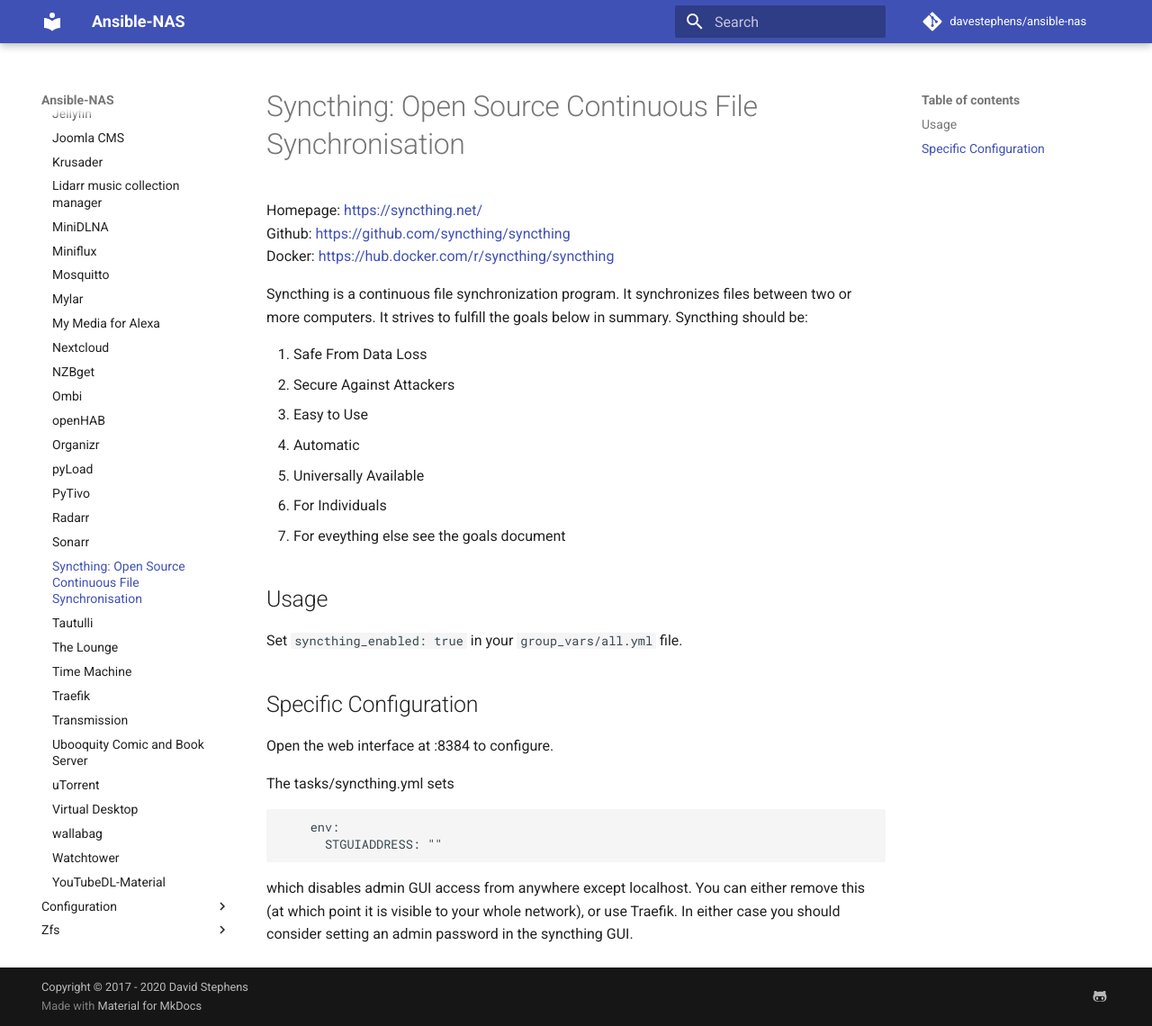
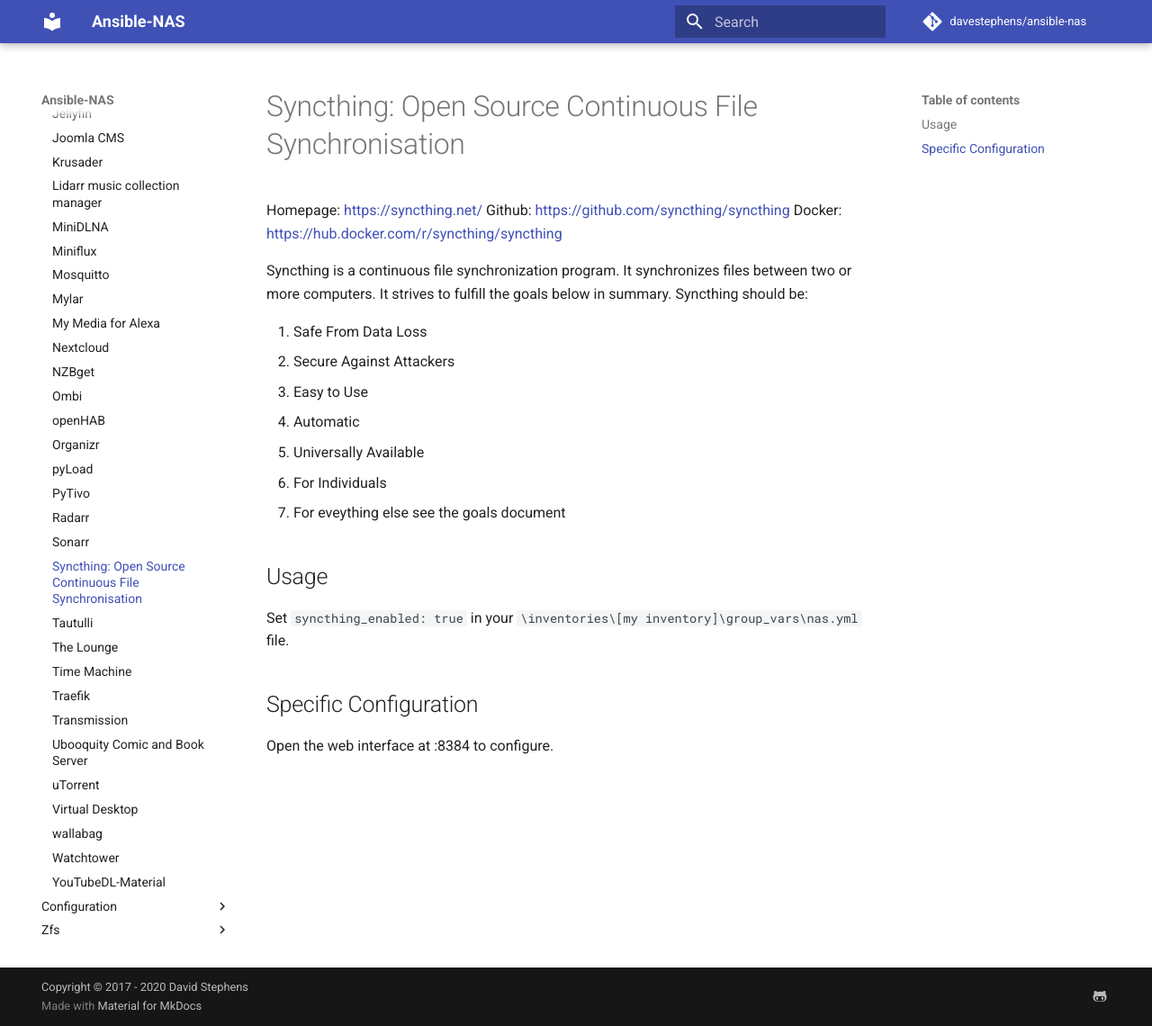
Before and after one commit to davestephens/ansible-nas, an MkDocs documentation site: the page built from docs/applications/syncthing.md, in a window 1280 px wide and 1140 px high. Shown: the whole window at 90% size. Built offline with MkDocs 1.6.1 and Material for MkDocs 9.7.7, drawn with Linux system fonts in a browser that asks for light colours; comment, search, counter and statistics services are not loaded.

Commit message:
Update docs for syncthing

````diff
--- a/docs/applications/syncthing.md
+++ b/docs/applications/syncthing.md
@@ -18,18 +18,8 @@ Syncthing should be:
 
 ## Usage
 
-Set `syncthing_enabled: true` in your `group_vars/all.yml` file.
+Set `syncthing_enabled: true` in your `\inventories\[my inventory]\group_vars\nas.yml` file.
 
 ## Specific Configuration
 
 Open the web interface at :8384 to configure.
-
-The tasks/syncthing.yml sets
-```yaml
-    env:
-      STGUIADDRESS: ""
-```
-which disables admin GUI access from anywhere except localhost. You can either
-remove this (at which point it is visible to your whole network), or use
-Traefik. In either case you should consider setting an admin password in the
-syncthing GUI.
````
Also changed, not shown: README.md (+1 -0 lines).
